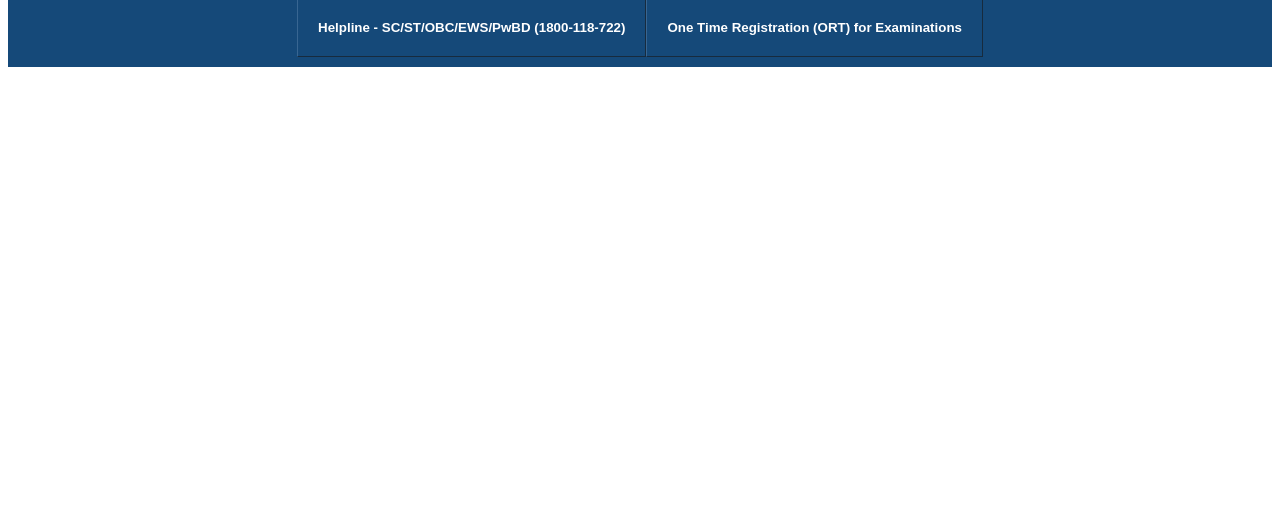
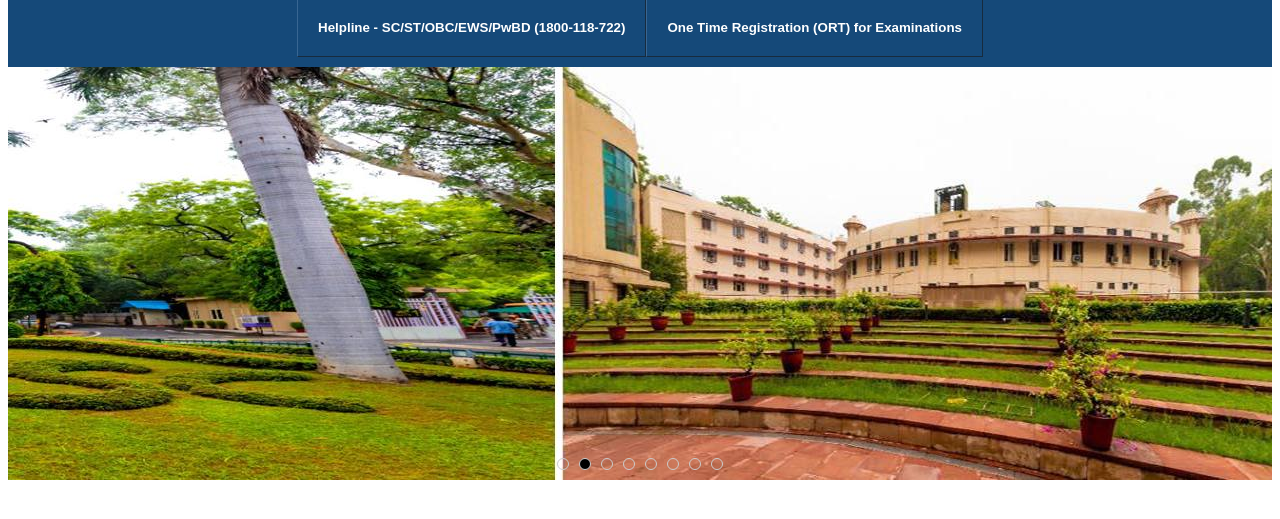
Before and after one commit to pavanmudavath/upsc, a plain HTML site: page index.html in a window 1280 px wide. Shown: the part 277-796 px from the top of the page. Drawn offline with Linux system fonts and the light colour scheme.

Commit message:
day2 3rd time

```diff
--- a/app.js
+++ b/app.js
@@ -1,6 +1,45 @@
-const navToggle = document.querySelector('.nav-toggle');
-const navLinks = document.querySelector('.nav-links');
 
-navToggle.addEventListener('click', () => {
-    navLinks.classList.toggle('show');
+//querySelecter() method in Html is used to  return the first element that matches a specified css selector(s) in the document.
+//querySelectorAll() is return a collections of an elements.child elements that matches a specified CSS selector(s).
+
+document.addEventListener("DOMContentLoaded", function() {
+    const sliderImages = document.querySelector('.slider-images');
+    const images = document.querySelectorAll('.slider-image');
+    const imageCount = images.length;
+    let currentIndex = 0;
+
+    // Create dots
+    const sliderDots = document.querySelector('.slider-dots');
+    for (let i = 0; i < imageCount; i++) {
+        const dot = document.createElement('div');
+        dot.classList.add('slider-dot');
+        if (i === currentIndex) {
+            dot.classList.add('active');
+        }
+        dot.addEventListener('click', () => {
+            goToImage(i);
+        });
+        sliderDots.appendChild(dot);
+    }
+
+    function goToImage(index) {
+        currentIndex = index;
+        const offset = -currentIndex * 100;
+        sliderImages.style.transform = `translateX(${offset}%)`;
+
+        // Update dot status
+        const dots = document.querySelectorAll('.slider-dot');
+        dots.forEach((dot, i) => {
+            if (i === currentIndex) {
+                dot.classList.add('active');
+            } else {
+                dot.classList.remove('active');
+            }
+        });
+    }
+
+    setInterval(() => {
+        currentIndex = (currentIndex + 1) % imageCount;
+        goToImage(currentIndex);
+    }, 3000);
 });
--- a/index.html
+++ b/index.html
@@ -3,6 +3,7 @@
 <head>
     <meta charset="UTF-8">
     <meta name="viewport" content="width=device-width, initial-scale=1.0">
+
     <title>Document</title>
     <link rel="stylesheet" href="style.css">
 </head>
@@ -160,6 +161,20 @@
     </div>
     </div>
 
+    <div class="slider-container">
+        <div class="slider-images">
+            <img class="slider-image" src="images/sl2.jpg" alt="Image 2">
+            <img class="slider-image" src="images/sl2.jpg" alt="Image 2">
+            <img class="slider-image" src="images/sl2.jpg" alt="Image 2">
+            <img class="slider-image" src="images/sl2.jpg" alt="Image 2">
+            <img class="slider-image" src="images/sl2.jpg" alt="Image 2">
+            <img class="slider-image" src="images/sl2.jpg" alt="Image 2">
+            <img class="slider-image" src="images/sl2.jpg" alt="Image 2">
+            <img class="slider-image" src="images/sl1 copy.jpg" alt="Image 1">
+        </div>
+        <div class="slider-dots"></div>
+    </div>
 
+<script src="app.js"></script>
 </body>
 </html>
--- a/style.css
+++ b/style.css
@@ -326,3 +326,47 @@
 .dropdown3:hover .dropdown-content3 {
     display: block;
 }
+
+
+
+/* images */
+/* Slider container */
+.slider-container {
+    position: relative;
+    width: 100%;
+    margin: 0 auto;
+    overflow: hidden;
+}
+
+/* Slider images */
+.slider-images {
+    display: flex;
+   width: 200%;
+}
+
+.slider-image {
+    flex: 0 0 50%;
+    object-fit: cover;
+}
+
+/* Slider dots */
+.slider-dots {
+    position: absolute;
+    bottom: 10px;
+    left: 50%;
+    transform: translateX(-50%);
+    display: flex;
+}
+
+.slider-dot {
+    width: 10px;
+    height: 10px;
+    border: 1px solid #ccc;
+    border-radius: 50%;
+    margin: 0 5px;
+    cursor: pointer;
+}
+
+.slider-dot.active {
+    background-color: black;
+}
```
Also changed, not shown: images/sl1 copy.jpg (added), images/sl2.jpg (added).
